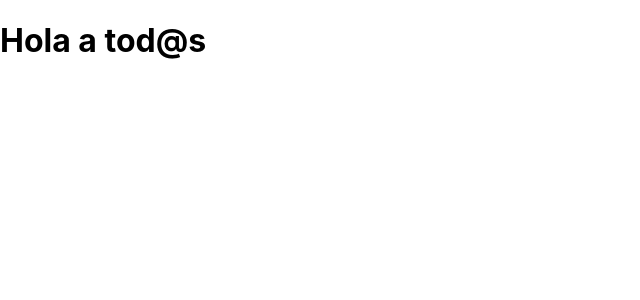
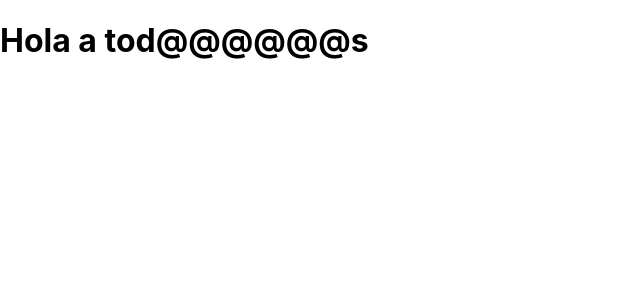
Before and after one commit to LoreLor/PF-Eco-FRONTEND, a React (Create React App) app: page / in a window 1280 px wide. Shown: the top 300 px of the page, without its empty margins (0-640 px from the left). Built offline with nearby package versions, Linux system fonts and the light colour scheme.

Commit message:
first commit CGN

```diff
--- a/src/App.js
+++ b/src/App.js
@@ -2,7 +2,7 @@
 function App() {
   return (
     <div className="">
-      <h1>Hola a tod@s</h1>
+      <h1>Hola a tod@@@@@@s</h1>
     </div>
   );
 }
```
